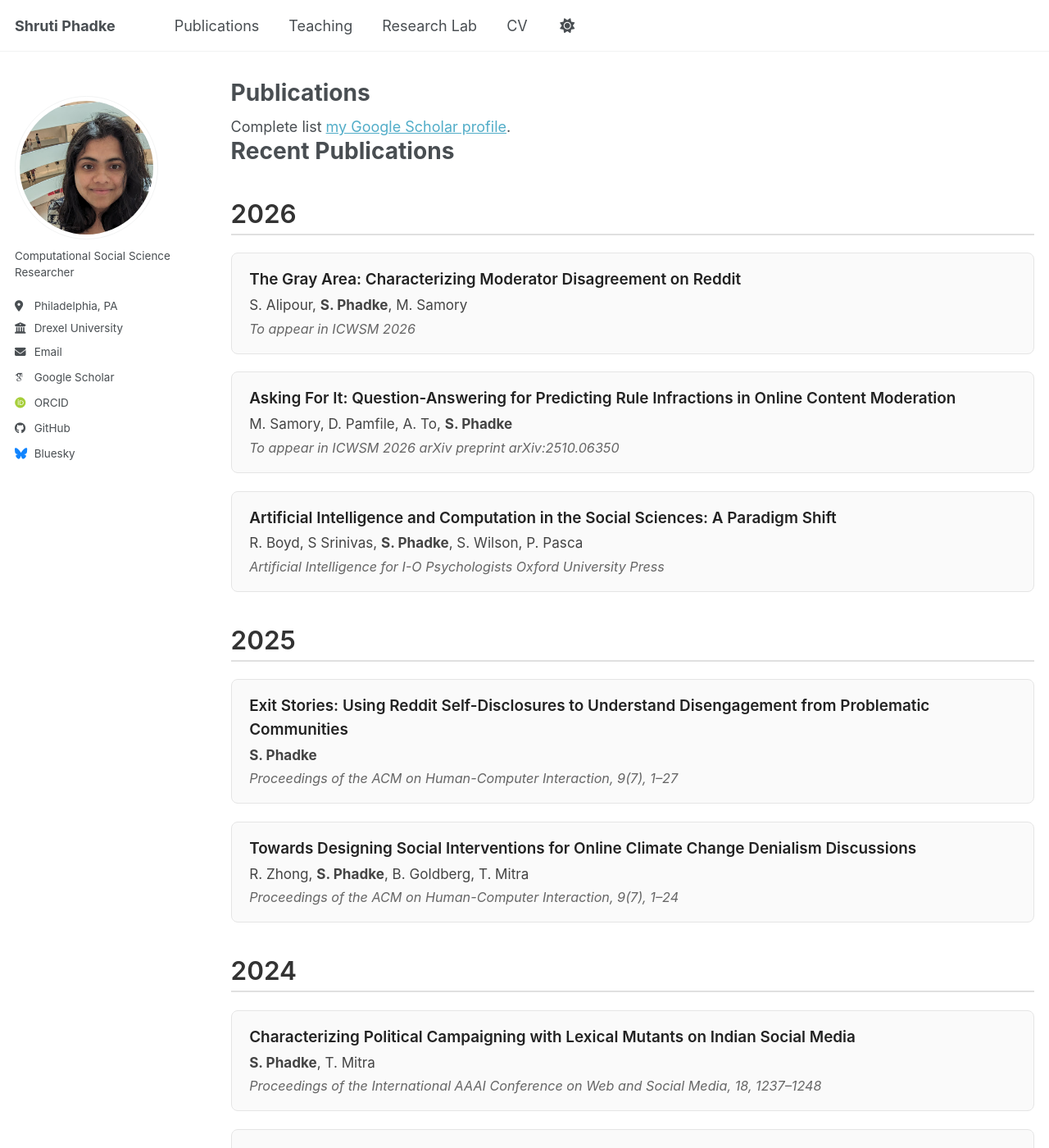
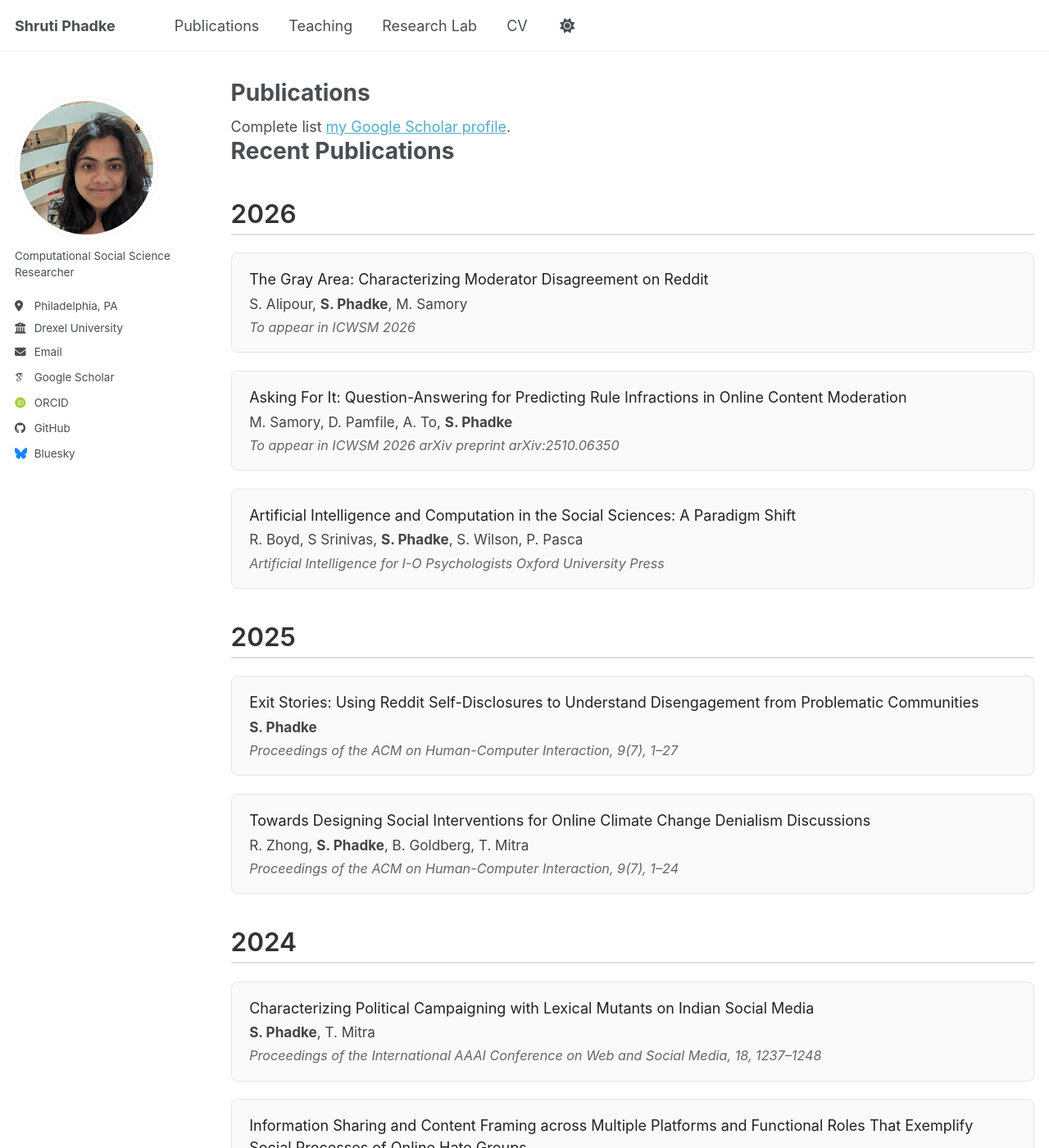
Before and after one commit to shrutiphadke/shrutiphadke.github.io, a Jekyll site: the page built from _pages/publications.html, in a window 1280 px wide and 1400 px high. Shown: the whole window at 82% size. Built offline with Jekyll 4.4.1, drawn with Linux system fonts in a browser that asks for light colours; some web fonts are replaced; a script bundle is joined from its source files by our own code; library files that are not in the unit come from our copies.

Commit message:
Adjust publication title styles for consistency

```diff
--- a/_pages/publications.html
+++ b/_pages/publications.html
@@ -38,8 +38,8 @@ author_profile: true
 }
 
 .pub-title {
-  font-size: 1.05rem;
-  font-weight: 600;
+  font-size: 1rem;
+  font-weight: 400;
   color: #222;
 }
 
```
